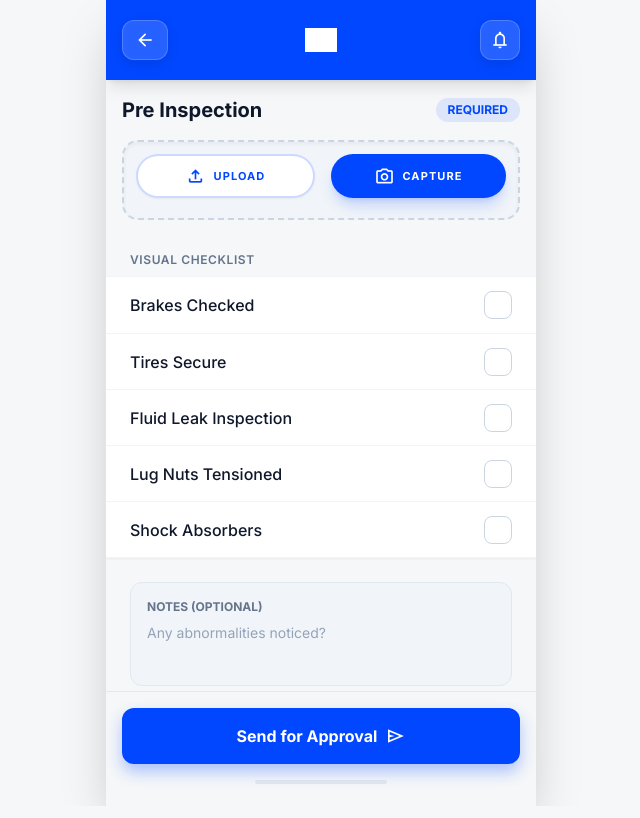
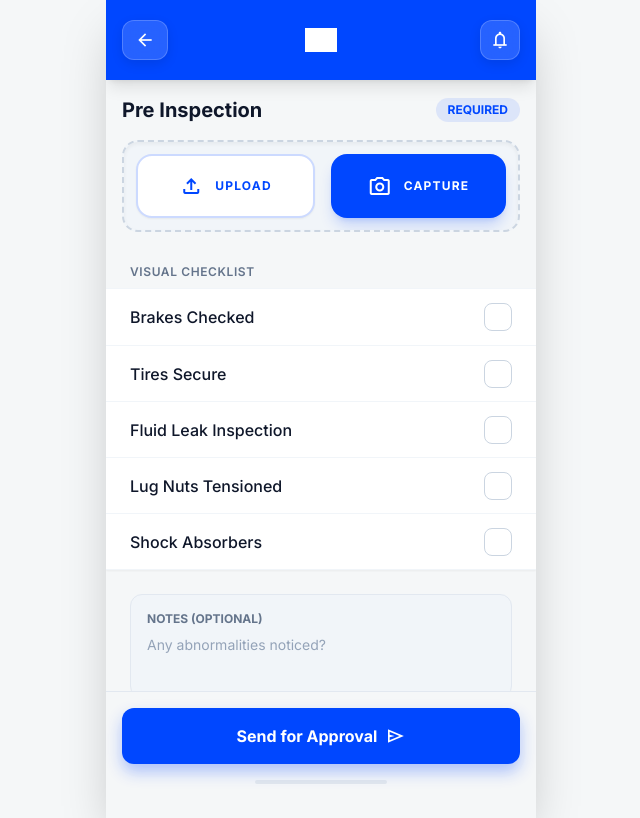
Before and after one commit to chrislayeen/Driver-and-Dispatcher, a Django app: page /driver/pre-inspection/ in a window 1280 px wide. Shown: the whole page, without its empty margins (319-959 px from the left). Run offline with Django 5.2, Linux system fonts and the light colour scheme; some libraries are stand-ins or nearby versions; grey boxes are pictures that could not be loaded.

Commit message:
UI: Increase breadth of upload and capture buttons for better usability

```diff
--- a/templates/driver/pre_inspection.html
+++ b/templates/driver/pre_inspection.html
@@ -33,14 +33,14 @@
                 <input type="file" id="captureInput" name="photos" accept="image/*" capture="environment"
                     class="hidden">
                 <button type="button" onclick="document.getElementById('uploadInput').click()"
-                    class="flex flex-1 items-center justify-center gap-2 h-11 rounded-full bg-white dark:bg-slate-800 text-[#0047FF] border-2 border-[#0047FF]/20 shadow-sm active:scale-[0.97] transition-transform">
-                    <span class="material-symbols-outlined text-xl">upload</span>
-                    <span class="font-bold text-[11px] uppercase tracking-widest">Upload</span>
+                    class="flex flex-1 items-center justify-center gap-3 h-16 rounded-2xl bg-white dark:bg-slate-800 text-[#0047FF] border-2 border-[#0047FF]/20 shadow-sm active:scale-[0.97] transition-transform">
+                    <span class="material-symbols-outlined text-2xl">upload</span>
+                    <span class="font-bold text-xs uppercase tracking-widest">Upload</span>
                 </button>
                 <button type="button" onclick="document.getElementById('captureInput').click()"
-                    class="flex flex-1 items-center justify-center gap-2 h-11 rounded-full bg-[#0047FF] text-white shadow-lg shadow-[#0047FF]/20 active:scale-[0.97] transition-transform">
-                    <span class="material-symbols-outlined text-xl">photo_camera</span>
-                    <span class="font-bold text-[11px] uppercase tracking-widest">Capture</span>
+                    class="flex flex-1 items-center justify-center gap-3 h-16 rounded-2xl bg-[#0047FF] text-white shadow-lg shadow-[#0047FF]/20 active:scale-[0.97] transition-transform">
+                    <span class="material-symbols-outlined text-2xl">photo_camera</span>
+                    <span class="font-bold text-xs uppercase tracking-widest">Capture</span>
                 </button>
             </div>
             <div id="previewContainer" class="flex flex-wrap gap-2 empty:hidden"></div>
```
Also changed, not shown: In_Progress.html (+6 -7 lines), templates/driver/in_progress.html (+6 -6 lines), templates/driver/post_inspection.html (+6 -6 lines).
